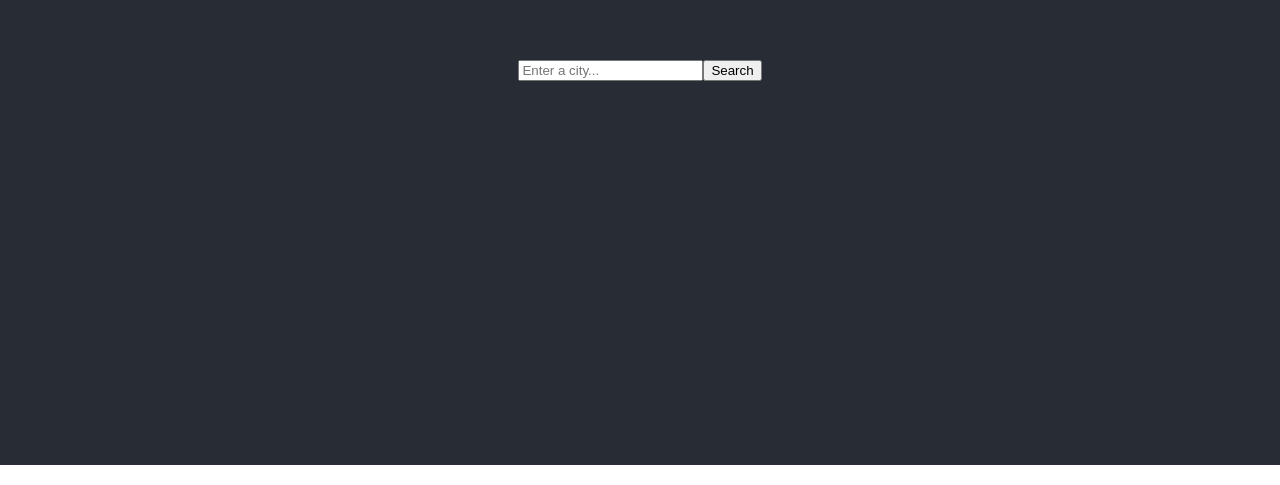
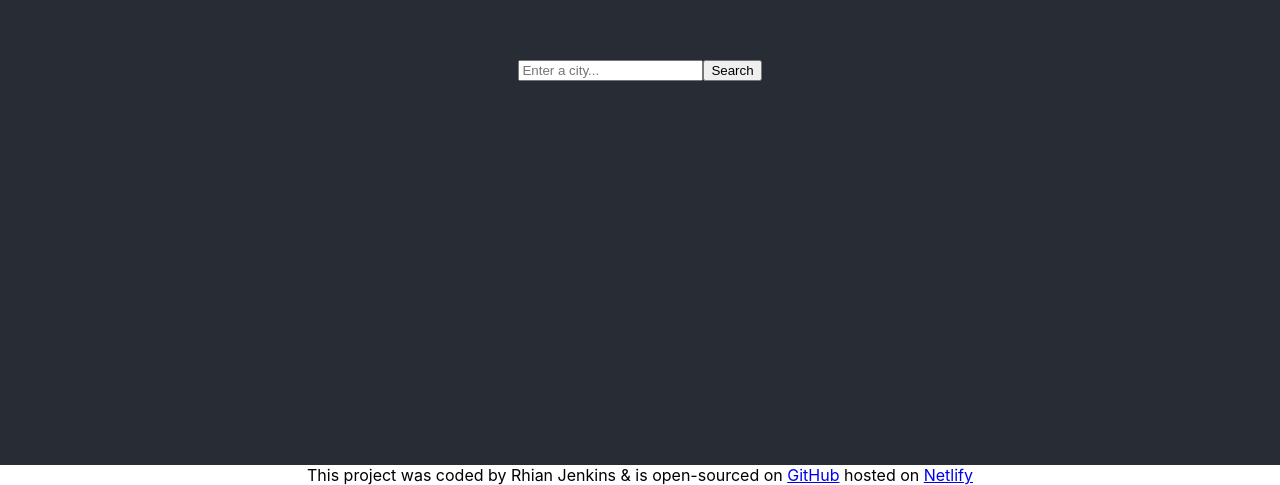
Before and after one commit to Rhitree/weather-app-react, a React (Create React App) app: page / in a window 1280 px wide. Shown: the part 335-820 px from the top of the page. Built offline with nearby package versions, Linux system fonts and the light colour scheme.

Commit message:
Fixed Footer Bug

```diff
--- a/src/App.js
+++ b/src/App.js
@@ -7,11 +7,13 @@ function App() {
       <header className="App-header">
         <Weather />
       </header>
+
+<footer>
+      This project was coded by Rhian Jenkins & is open-sourced on <a href="https://github.com/Rhitree/weather-app-react">GitHub</a> hosted on <a href="https://enchanting-daffodil-161e3c.netlify.app/">Netlify</a>
+    </footer>
+
     </div>
   );
 }
-  <footer>
-      This project was coded by Rhian Jenkins & is open-sourced on <a href="https://github.com/Rhitree/weather-app-react">GitHub</a> hosted on <a href="https://enchanting-daffodil-161e3c.netlify.app/">Netlify</a>
-    </footer>
 
 export default App;
--- a/src/Weather.js
+++ b/src/Weather.js
@@ -90,3 +90,7 @@ export default function WeatherSearch() {
     </div>
   );
 }
+
+<footer>
+      This project was coded by Rhian Jenkins & is open-sourced on <a href="https://github.com/Rhitree/weather-app-react">GitHub</a> hosted on <a href="https://enchanting-daffodil-161e3c.netlify.app/">Netlify</a>
+    </footer>
```
